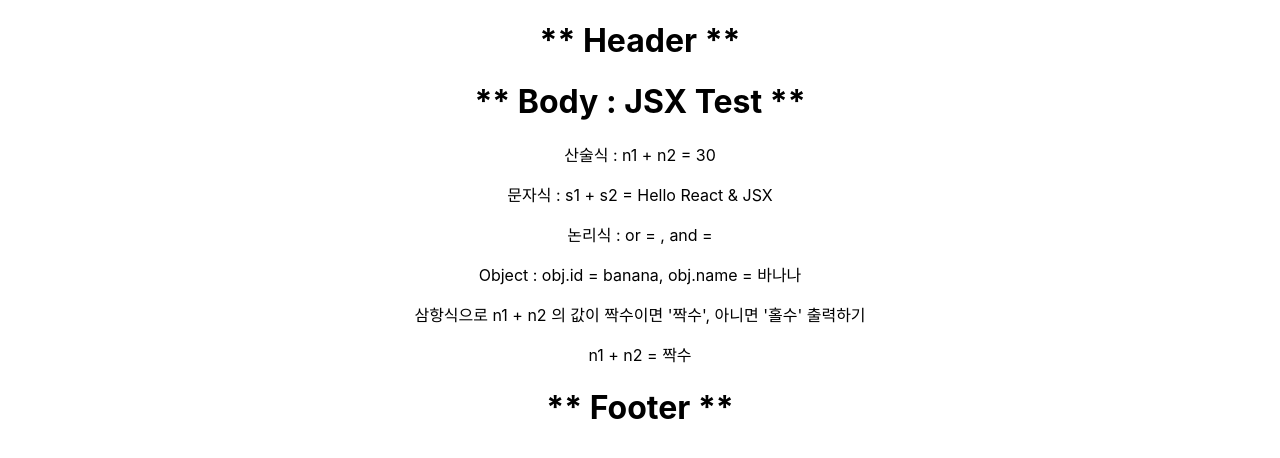
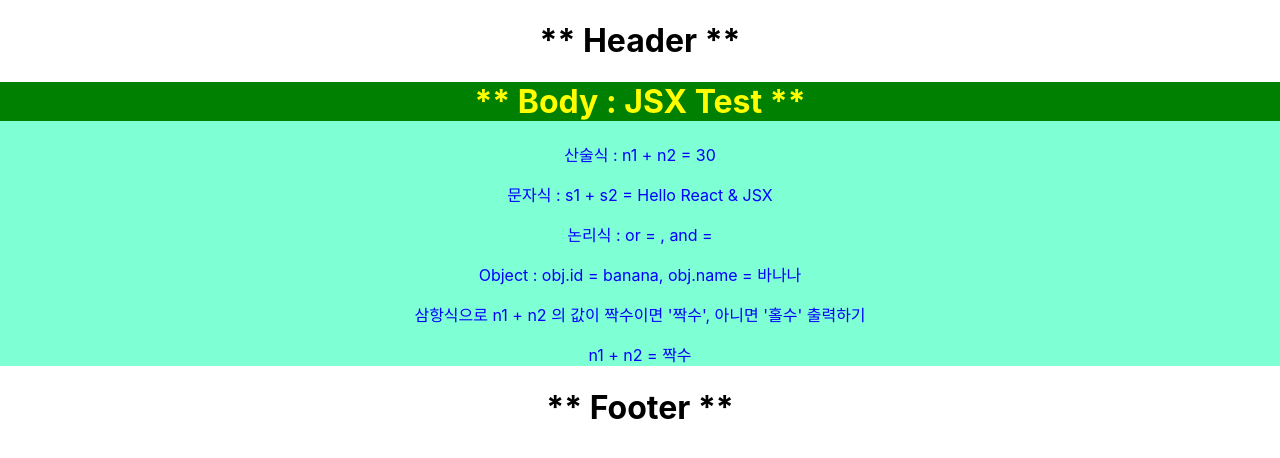
Before and after one commit to redswer/React, a React (Create React App) app in the folder project01/myfront01/: page / in a window 1280 px wide. Shown: the top 458 px of the page. Built offline with nearby package versions, Linux system fonts and the light colour scheme.

Commit message:
import css

```diff
--- a/project01/myfront01/src/App.js
+++ b/project01/myfront01/src/App.js
@@ -6,6 +6,7 @@
 
 function App() {
   return (
+    //  class 는 JS 예약어 이므로 className 으로 사용
     <div className="App">
       <Header />
       <Body />
--- /dev/null
+++ b/project01/myfront01/src/components/Body.css
@@ -0,0 +1,4 @@
+.body {
+    background-color: aquamarine;
+    color: blue;
+}
--- a/project01/myfront01/src/components/Body.js
+++ b/project01/myfront01/src/components/Body.js
@@ -1,20 +1,27 @@
 // ** JSX 컴포넌트 기본규칙
-// => 컴포넌트명은 대문자로 시작
-// => 기본자료형, 산술식,..객체, 배열 등
-// => 단, 객체, 배열명 직접사용은 불허
-// => class 는 JS 예약어 이므로 className 으로 사용
-// => 모든 Tag 는 닫힘 규칙
-// => 최상위 Tag 규칙 (필요시 <div> 또는 <React.Fragment> Tag 로 감싸줌)
-// => 조건부 랜더링 : 삼항식, 조건문(JSX 에서는 사용불가능)
+/*
+=> 컴포넌트명은 대문자로 시작
+=> 기본자료형, 산술식,..객체, 배열 등
+=> 단, 객체, 배열명 직접사용은 불허
+=> class 는 JS 예약어 이므로 className 으로 사용
+=> 모든 Tag 는 닫힘 규칙
+=> 최상위 Tag 규칙 (필요시 <div> 또는 <React.Fragment> Tag 로 감싸줌)
+=> 조건부 랜더링 : 삼항식, 조건문(JSX 에서는 사용불가능
+** Css, 스타일 적용하기
+=> 인라인 스타일링 : style={{스타일...}}
+=> 스타일파일 분리 : Body.css , import './Body.css
+ ** Props, 컴포넌트에 값 전달하기
+ ** Event
+ ** State
+ */
 
-// ** Css, 스타일 적용하기
-// => 인라인 스타일링 : style={{스타일...}}
-// => 스타일파일 분리 : Body.css , import './Body.css'
 
-// ** Props, 컴포넌트에 값 전달하기
-// ** Event
-// ** State
+//  스타일 파일 분리 : Body.css , import './Body.css
+/* 컴포넌트는 import MyComp({ }) from "module(real_File_path)"; 형식이지만,
+    css 는 real_File_path 만 명시함 */
+import './Body.css';
 
+//  컴포넌트명은 대문자로 시작
 function Body() {
     let n1 = 10,
         n2 = 20;
@@ -32,8 +39,11 @@
 
     if (b1) {
         return (
-            <body>
-                <h1>** Body : JSX Test **</h1>
+            // class 는 JS 예약어 이므로 className 으로 사용
+            <body className='body'>
+                {/* ** Css, 스타일 적용하기
+                     => 인라인 스타일링 : style={{ 스타일...}} */}
+                <h1 style={{ color: 'yellow', backgroundColor: 'green' }}>** Body : JSX Test **</h1>
                 <p>산술식 : n1 + n2 = {n1 + n2}</p>
                 <p>문자식 : s1 + s2 = {`${s1} ${s2}`}</p>
                 <p>논리식 : or = {b1 || b2}, and = {b1 && b2}</p>
@@ -42,6 +52,7 @@
                 <p>Object : obj.id = {obj.id}, obj.name = {obj.name}</p>
                 <p>삼항식으로 n1 + n2 의 값이 짝수이면 '짝수', 아니면 '홀수' 출력하기</p>
                 <p>n1 + n2 = {(n1 + n2) % 2 == 0 ? '짝수' : '홀수'}</p>
+                {/* 조건부 랜더링 : 삼항식 (조건문은 JSX 에서 사용 불가능) */}
             </body>
         );
     } else {
```
